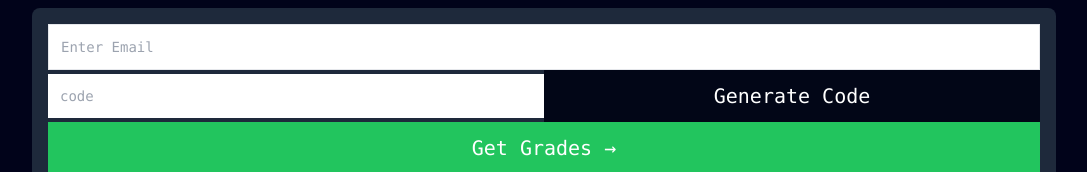
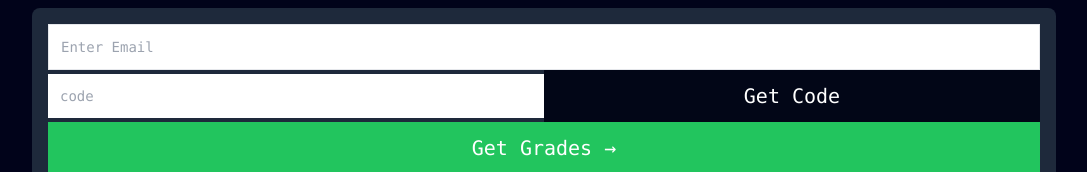
Before and after one commit to LaravelALvin/get-grades, a Next.js app: page / in a window 1280 px wide. Shown: the part 180-352 px from the top of the page, without its empty margins (96-1183 px from the left). Built offline with nearby package versions, Linux system fonts and the light colour scheme.

Commit message:
get code

```diff
--- a/app/page.js
+++ b/app/page.js
@@ -193,7 +193,7 @@ export default function Home() {
             />
             <input
              type="submit"
-             value={disabled  ? ` ${countdown}s` : 'Generate Code'}
+             value={disabled  ? ` ${countdown}s` : 'Get Code'}
              className={`col-span-3 text-white bg-green-500 hover:bg-green-700 bg-slate-950 hover:bg-slate-900 p-3 text-xl ${disabled ? 'cursor-not-allowed opacity-50' : ''}`}
              disabled={disabled}
             />
```
